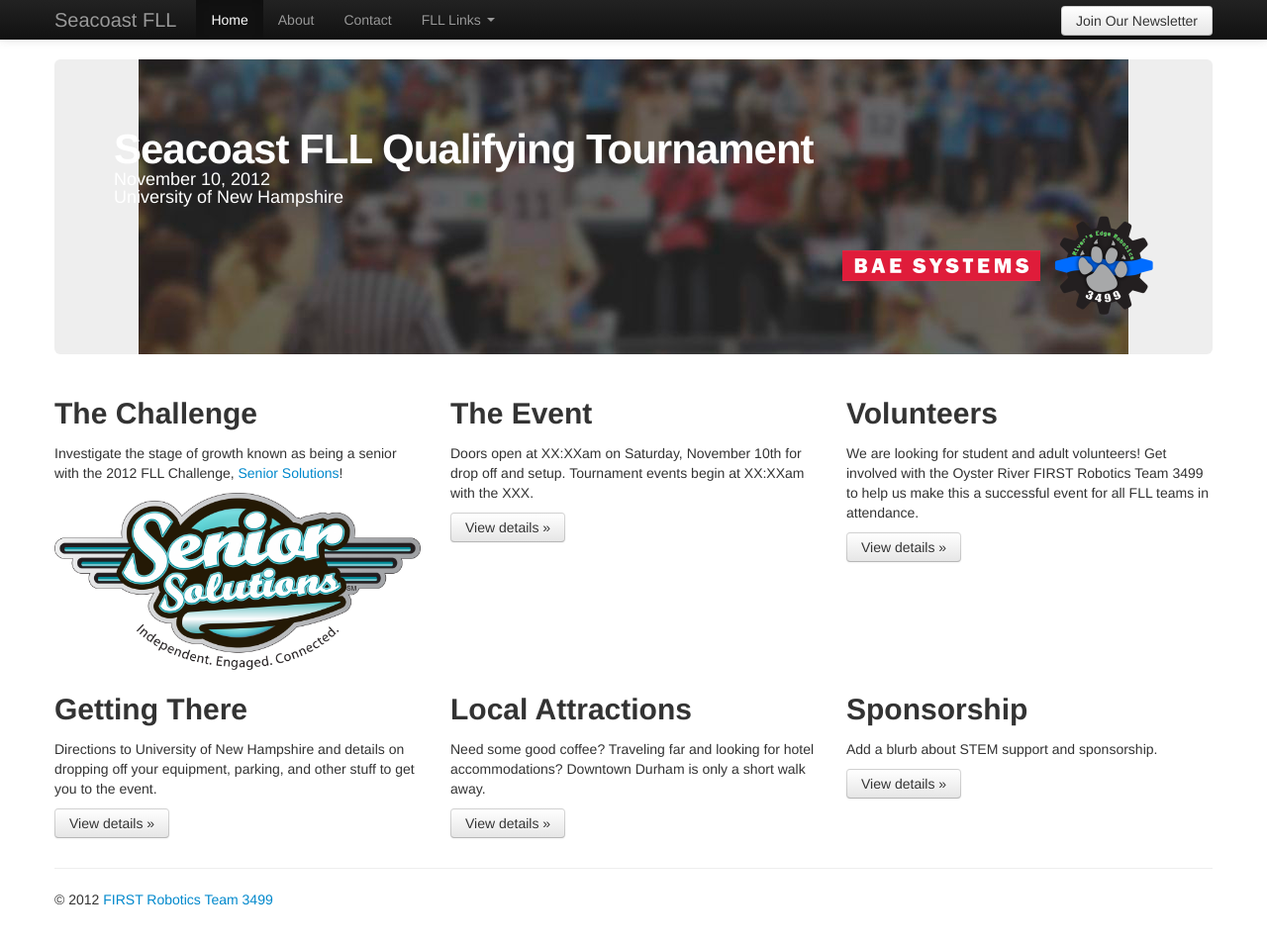
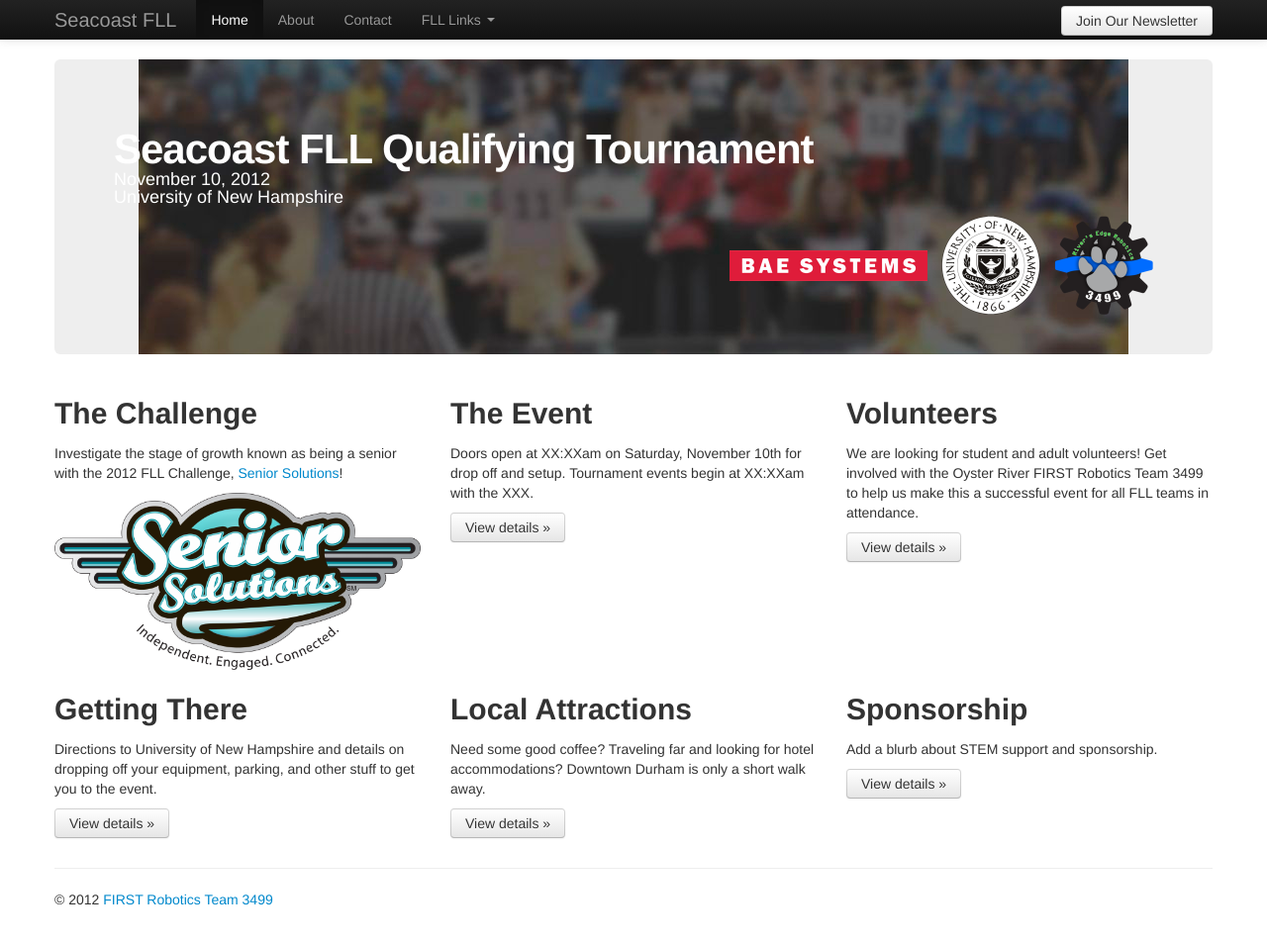
Before and after one commit to team3499/seacoastfll.org, a Jekyll site: the page built from index.html, in a window 1280 px wide and 969 px high. Shown: the top 954 px of the window at 99% size. Built offline with Jekyll 4.4.1, drawn with Linux system fonts in a browser that asks for light colours.

Commit message:
Add UNH logo to hero area

```diff
--- a/_includes/hero.html
+++ b/_includes/hero.html
@@ -5,6 +5,7 @@
         <div class="sponsor-block">
           <ul class="unstyled">
             <li><a href="http://www.baesystemsfirst.org/"><img src="/img/baesystems.png" width="200" height="31"></a></li>
+            <li><a href="http://www.unh.edu/"><img src="/img/unh.png" width="100" height="100"></a></li>
             <li><a href="http://team3499.org/"><img src="/img/team3499.png" width="100" height="100"></a></li>
           </ul>
         </div>
```
Also changed, not shown: img/unh.png (added).
